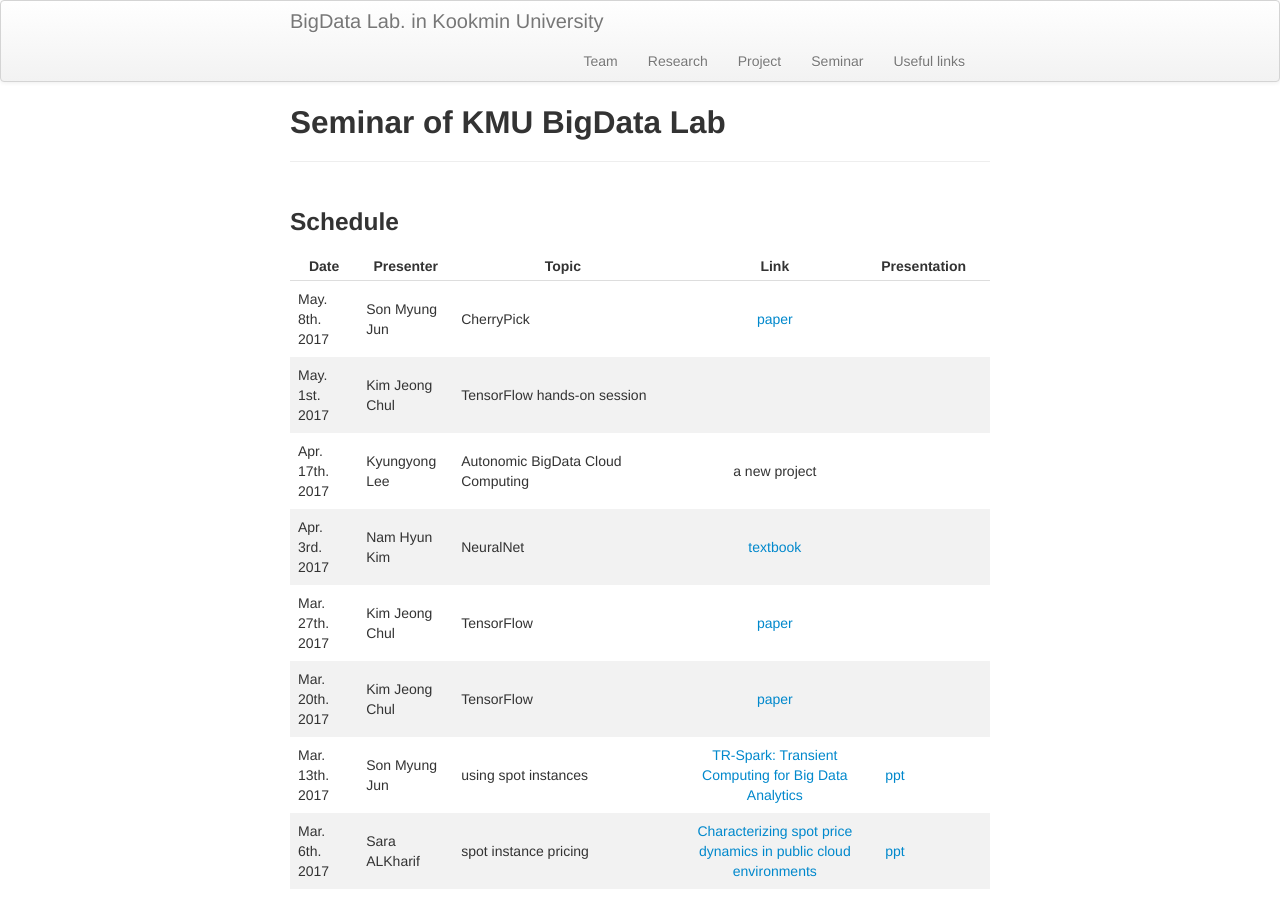
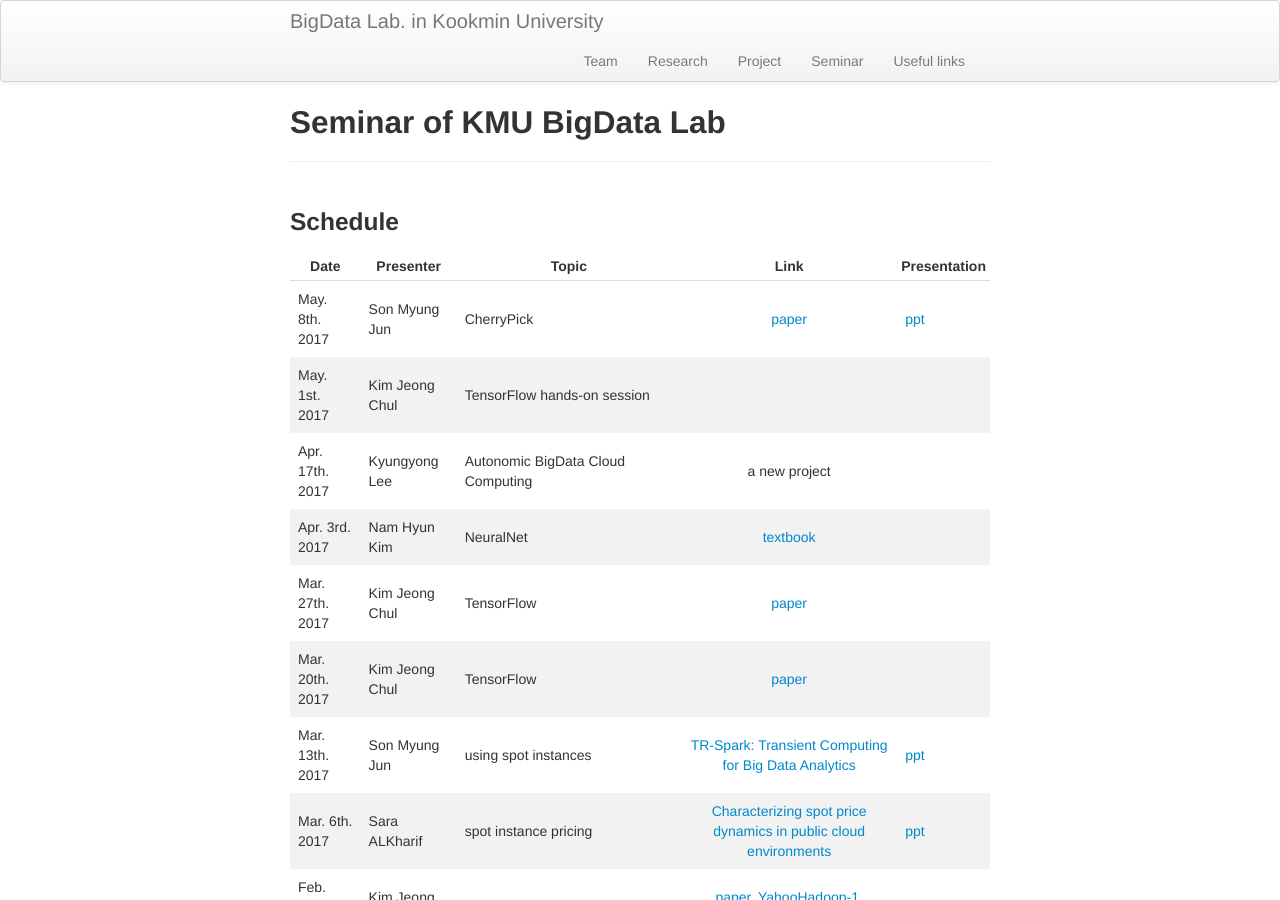
Before and after one commit to ddps-lab/kmu-bigdata.github.io, a Jekyll site: the page built from seminar/index.md, in a window 1280 px wide and 900 px high. Built offline with Jekyll 4.4.1, drawn with Linux system fonts in a browser that asks for light colours.

Commit message:
uploaded the CherryPick ppt to seminar

```diff
--- a/seminar/index.md
+++ b/seminar/index.md
@@ -9,7 +9,7 @@ description: Seminar schedule of BigData Lab  in KMU
 
 | Date | Presenter | Topic | Link | Presentation |
 |------|-----------|-------|:----:|--------------|
-| May. 8th. 2017 | Son Myung Jun | CherryPick | [paper](https://www.usenix.org/system/files/conference/nsdi17/nsdi17-alipourfard.pdf)| | |
+| May. 8th. 2017 | Son Myung Jun | CherryPick | [paper](https://www.usenix.org/system/files/conference/nsdi17/nsdi17-alipourfard.pdf)| [ppt](https://docs.google.com/presentation/d/1FwFtsm5P0S01dMM7pK2nY_V_5qOkFndom6L5nKYu7Mo/edit?usp=sharing)|
 | May. 1st. 2017 | Kim Jeong Chul | TensorFlow hands-on session| | |
 | Apr. 17th. 2017 | Kyungyong Lee | Autonomic BigData Cloud Computing | a new project| |
 | Apr. 3rd. 2017 | Nam Hyun Kim | NeuralNet | [textbook](http://neuralnetworksanddeeplearning.com/) | |
```
